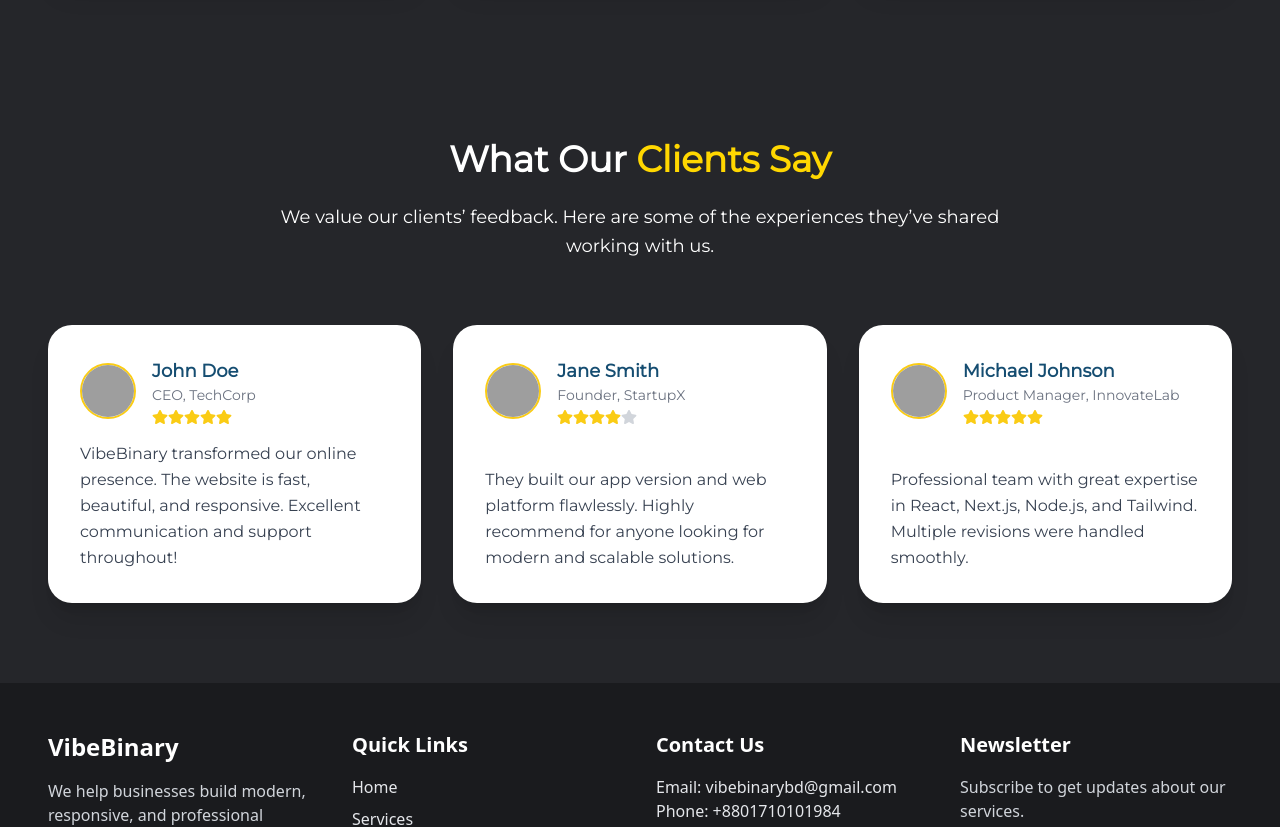
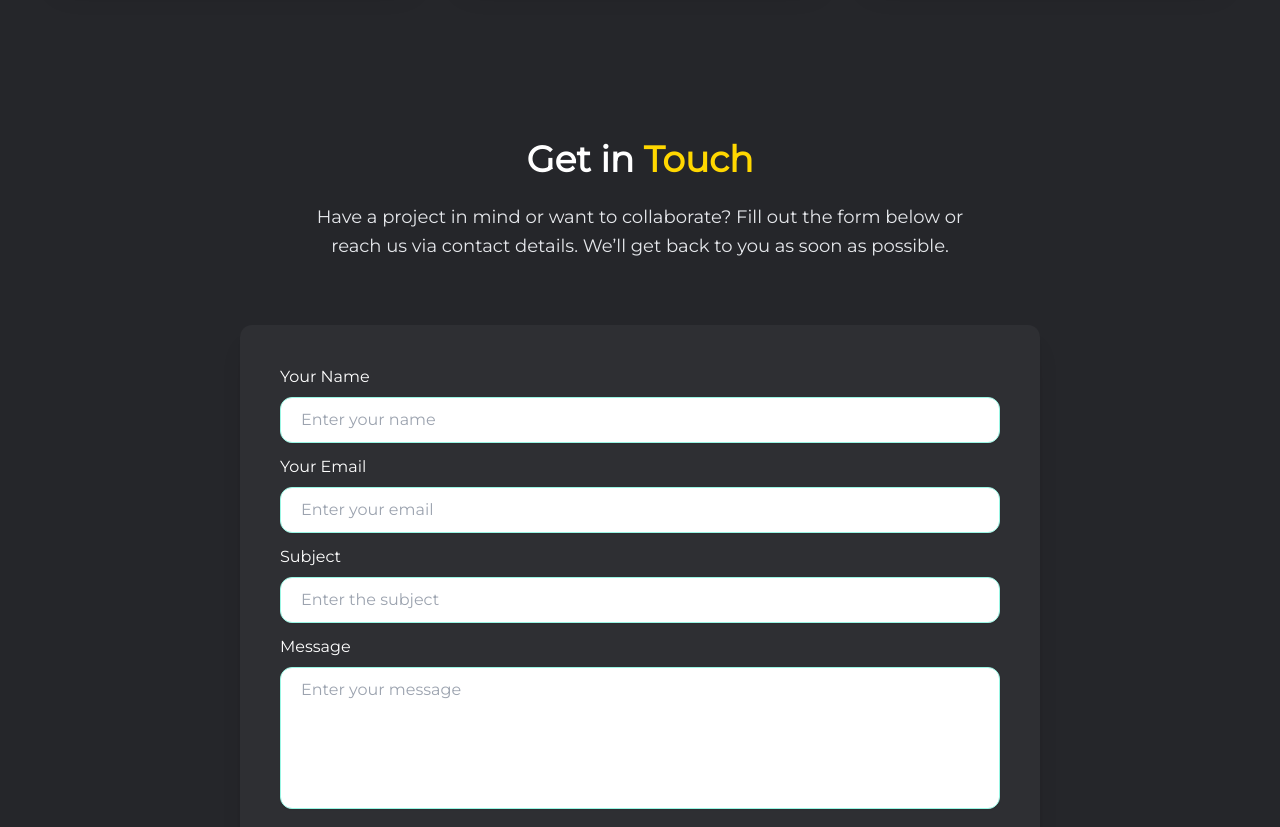
Before and after one commit to Asad9340/VibeBinary, a React (Vite) app: page / in a window 1280 px wide. Shown: the part 3480-4307 px from the top of the page. Built offline with nearby package versions, Linux system fonts and the light colour scheme; grey boxes are pictures that could not be loaded.

Commit message:
design updated

```diff
--- a/src/Pages/MainPages/Contact/Contact.jsx
+++ b/src/Pages/MainPages/Contact/Contact.jsx
@@ -19,7 +19,7 @@ export default function Contact() {
   };
 
   return (
-    <section className="pt-28 pb-20 bg-[#25262A] font-fontPrimary">
+    <section className="pt-20 pb-20 bg-[#25262A] font-fontPrimary">
       <div className="max-w-4xl mx-auto px-6 lg:px-12">
         {/* Intro Section */}
         <div className="text-center mb-16">
@@ -36,7 +36,7 @@ export default function Contact() {
         {/* Contact Form */}
         <form
           onSubmit={handleSubmit}
-          className="bg-[#34699A] rounded-xl shadow-xl p-10 flex flex-col gap-3"
+          className="bg-[#2E2F33] rounded-xl shadow-xl p-10 flex flex-col gap-3"
         >
           <div className="flex flex-col">
             <label htmlFor="name" className="mb-2 text-white font-medium">
--- a/src/Pages/MainPages/Homepage/Homepage.jsx
+++ b/src/Pages/MainPages/Homepage/Homepage.jsx
@@ -4,6 +4,7 @@ import Services from '../../../components/Services';
 import Projects from '../../../components/Projects';
 import Packages from '../../../components/Packages';
 import Reviews from '../../../components/Reviews';
+import Contact from '../Contact/Contact';
 
 const Homepage = () => {
   return (
@@ -12,6 +13,7 @@ const Homepage = () => {
       <Services />
       <Projects />
       <Packages />
+      <Contact/>
       <Reviews />
     </div>
   );
```
